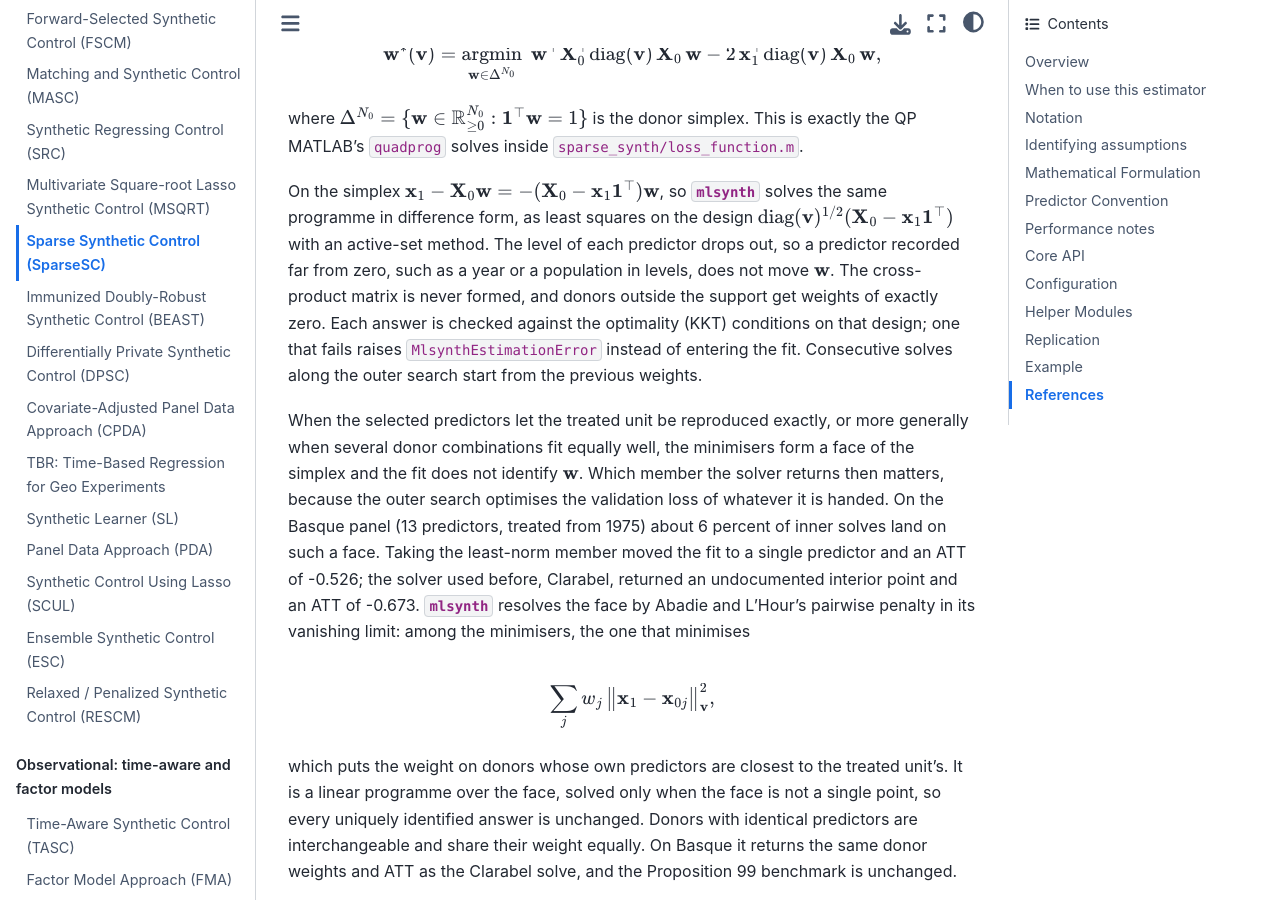
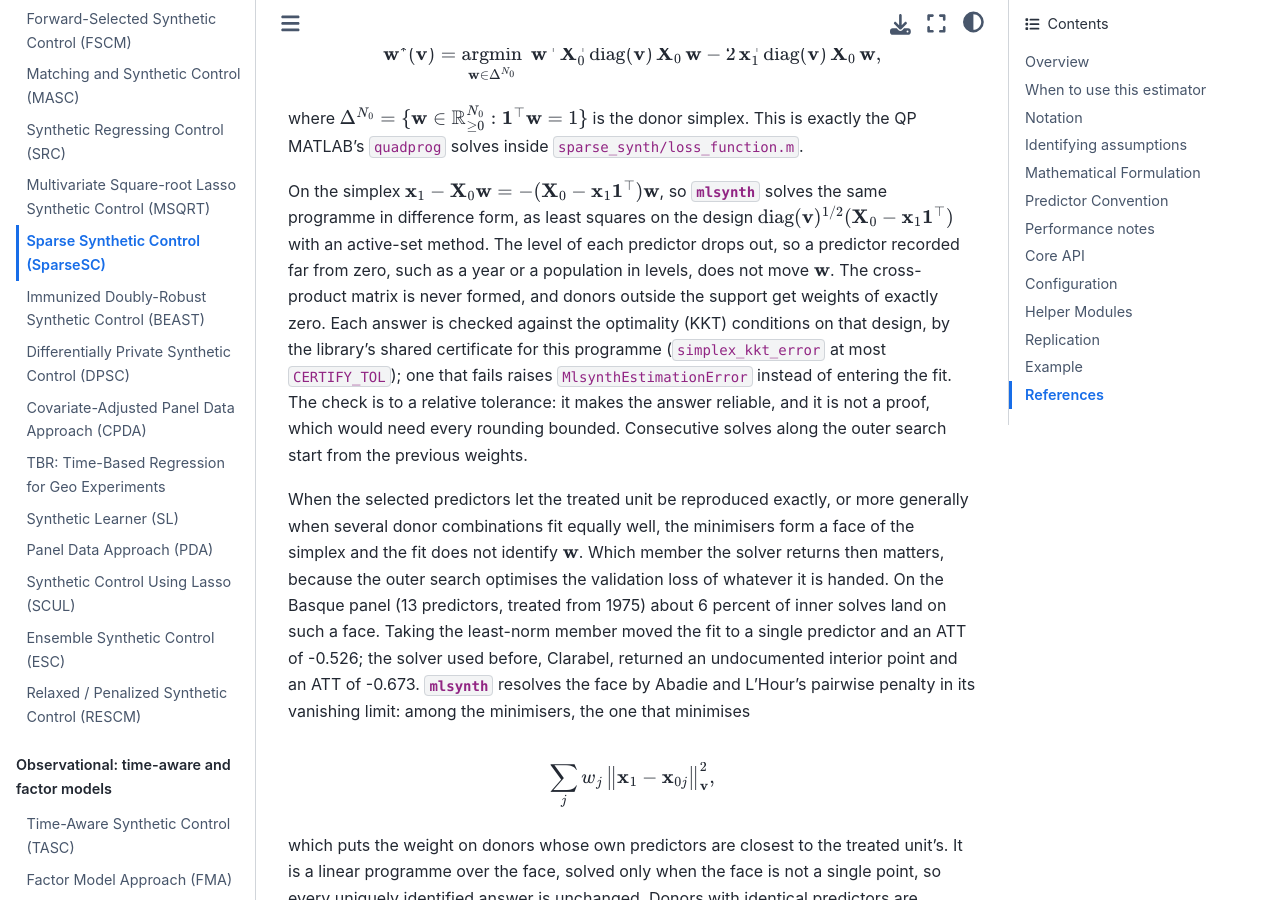
Before and after one commit to jgreathouse9/mlsynth, a Sphinx documentation site: the page built from docs/sparse_sc.rst, in a window 1280 px wide and 900 px high, scrolled down 3297 px. Built offline with Sphinx 7.4.7 and the Sphinx Book theme 1.1.4, drawn with Linux system fonts in a browser that asks for light colours; pages that are not in the unit, such as notebooks, are missing from menus.

Commit message:
docs: the inner certificate is to a relative tolerance, not a proof

```diff
--- a/docs/sparse_sc.rst
+++ b/docs/sparse_sc.rst
@@ -191,8 +191,11 @@ with an active-set method. The level of each predictor drops out, so a
 predictor recorded far from zero, such as a year or a population in levels,
 does not move :math:`\mathbf{w}`. The cross-product matrix is never formed, and
 donors outside the support get weights of exactly zero. Each answer is
-checked against the optimality (KKT) conditions on that design; one that fails
-raises ``MlsynthEstimationError`` instead of entering the fit. Consecutive solves
+checked against the optimality (KKT) conditions on that design, by the library's
+shared certificate for this programme (``simplex_kkt_error`` at most
+``CERTIFY_TOL``); one that fails raises ``MlsynthEstimationError`` instead of
+entering the fit. The check is to a relative tolerance: it makes the answer
+reliable, and it is not a proof, which would need every rounding bounded. Consecutive solves
 along the outer search start from the previous weights.
 
 When the selected predictors let the treated unit be reproduced exactly, or
```
